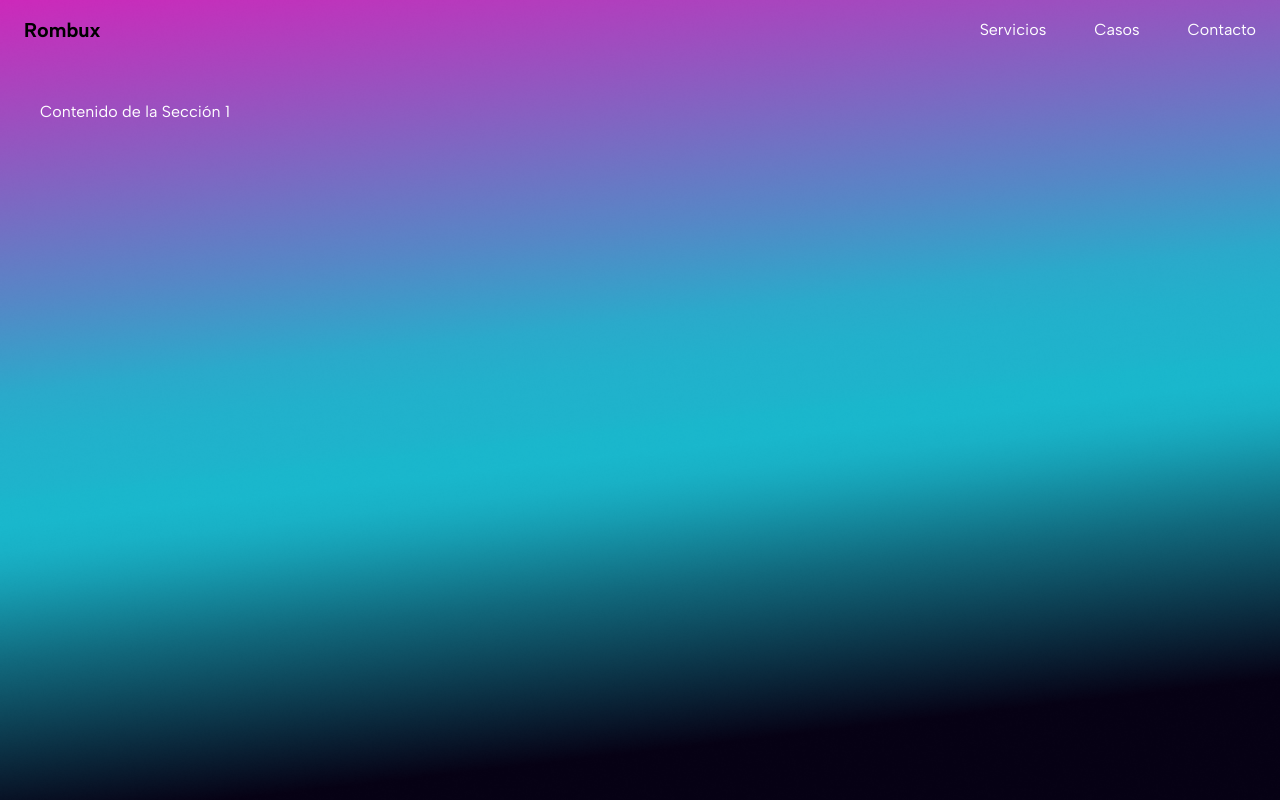
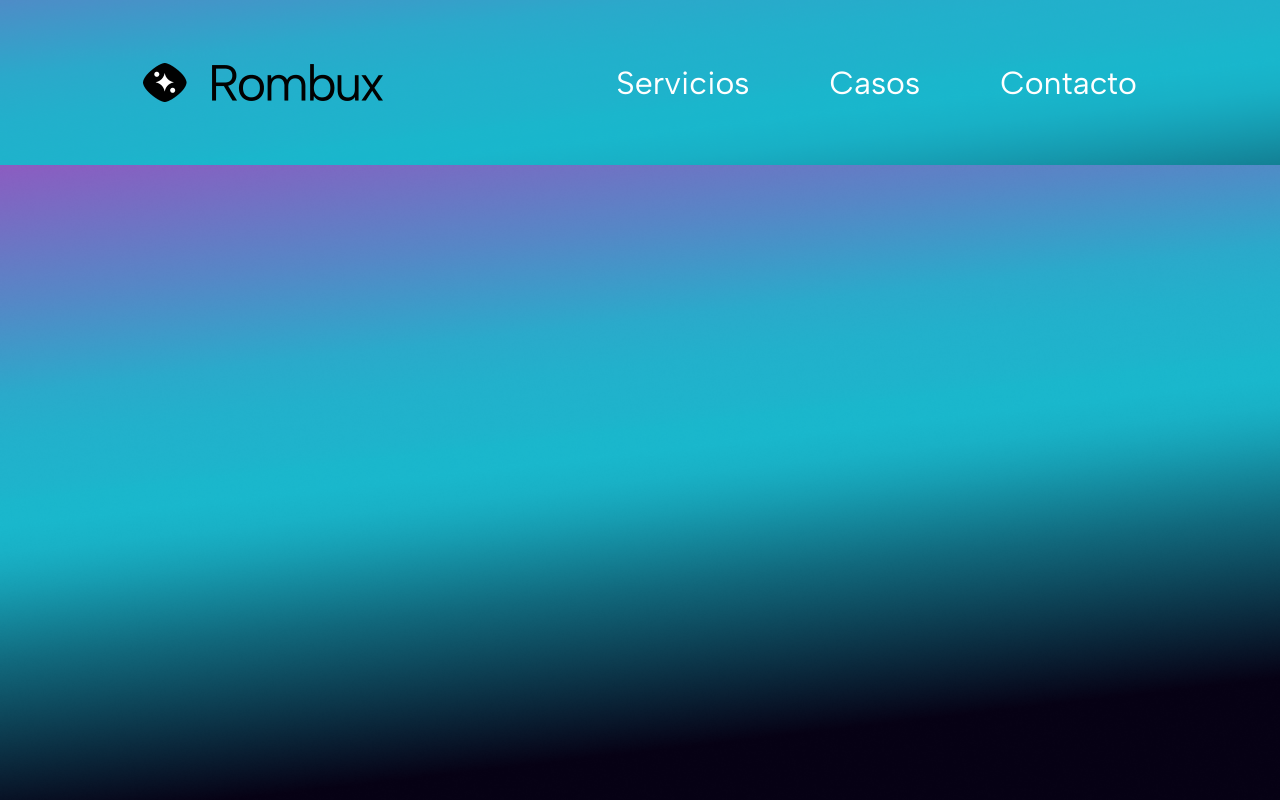
Before and after one commit to AdelantoRom/repoPrueba, a Next.js app in the folder repo-prueba/: page / in a window 1280 px wide. Shown: the top 800 px of the page. Built offline with nearby package versions, Linux system fonts and the light colour scheme.

Commit message:
Cambios en el Navbar

```diff
--- a/repo-prueba/src/components/navBar/NavBar.tsx
+++ b/repo-prueba/src/components/navBar/NavBar.tsx
@@ -1,8 +1,15 @@
 export default function Navbar() {
   return (
-    <nav className="flex items-center justify-between px-6 py-4">
-      <div className="text-xl font-bold text-black">Rombux</div>
-      <div className="space-x-12 text-white">
+    <nav className="fixed top-0 w-full z-50 flex items-center justify-between py-[63px] px-[143px] bg-[url('/a10b28.png')] bg-cover bg-center">
+
+      <img
+        src="/logo.png"
+        alt="Logo Rombux"
+        className="w-[240px] h-[39px]"
+      />
+
+
+      <div className="flex items-center space-x-20 text-white text-[32px] leading-[24px] font-normal font-[Albert Sans]">
         <a href="#">Servicios</a>
         <a href="#">Casos</a>
         <a href="#">Contacto</a>
```
Also changed, not shown: repo-prueba/public/logo.png (added).
